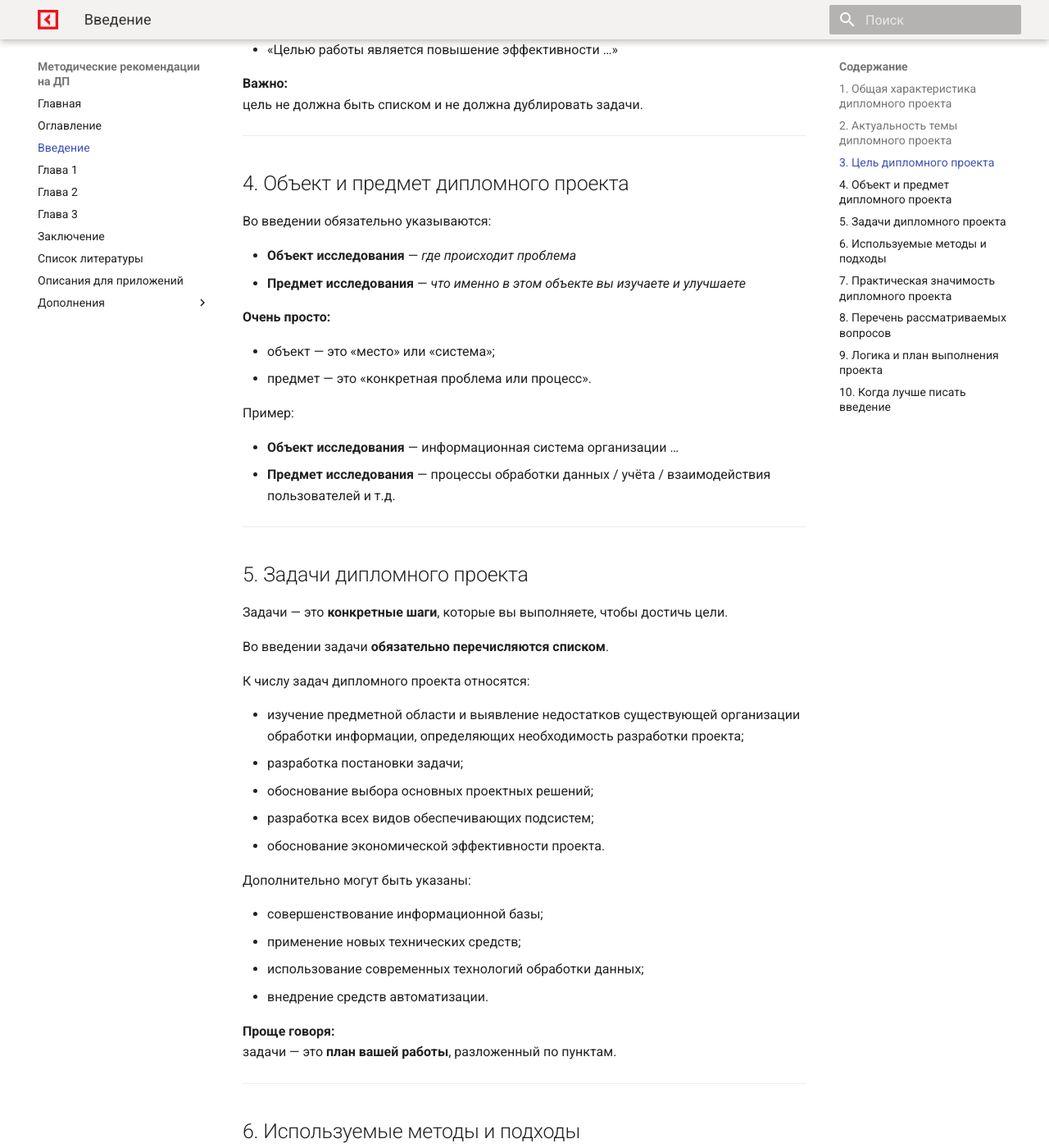
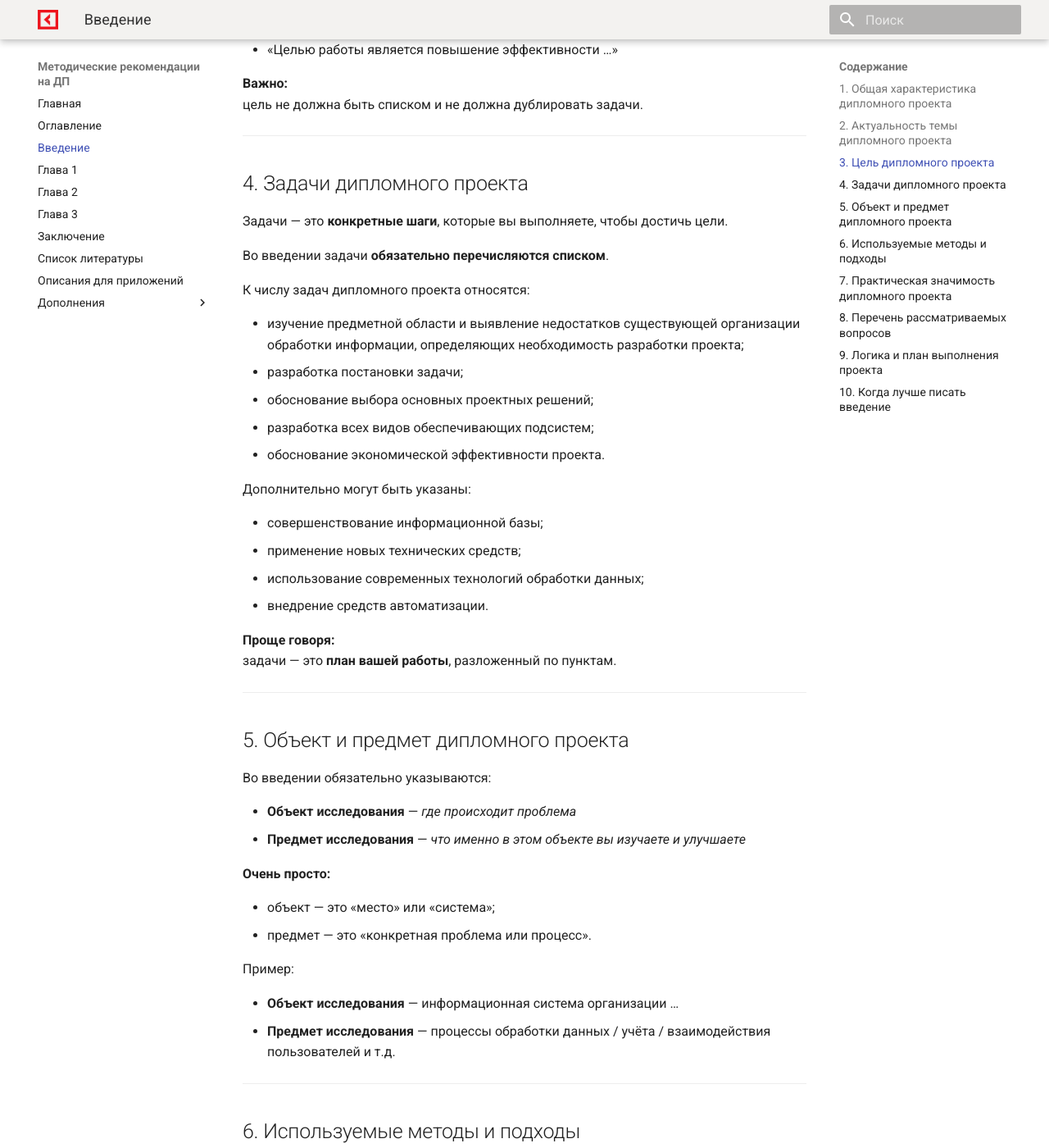
Before and after one commit to OlgaKraven/DKIP.DP-2025, an MkDocs documentation site: the page built from docs/introduction.md, in a window 1280 px wide and 1400 px high, scrolled down 1614 px. Shown: the whole window at 82% size. Built offline with MkDocs 1.6.1 and Material for MkDocs 9.7.7, drawn with Linux system fonts in a browser that asks for light colours; some of the changed lines change nothing that is shown.

Commit message:
first commit

```diff
--- a/docs/introduction.md
+++ b/docs/introduction.md
@@ -66,26 +66,8 @@
 
 ---
 
-## 4. Объект и предмет дипломного проекта
 
-Во введении обязательно указываются:
-
-- **Объект исследования** — *где происходит проблема*
-- **Предмет исследования** — *что именно в этом объекте вы изучаете и улучшаете*
-
-**Очень просто:**
-
-- объект — это «место» или «система»;
-- предмет — это «конкретная проблема или процесс».
-
-Пример:
-
-- **Объект исследования** — информационная система организации …
-- **Предмет исследования** — процессы обработки данных / учёта / взаимодействия пользователей и т.д.
-
----
-
-## 5. Задачи дипломного проекта
+## 4. Задачи дипломного проекта
 
 Задачи — это **конкретные шаги**, которые вы выполняете, чтобы достичь цели.
 
@@ -108,6 +90,24 @@
 
 **Проще говоря:**
 задачи — это **план вашей работы**, разложенный по пунктам.
+
+---
+## 5. Объект и предмет дипломного проекта
+
+Во введении обязательно указываются:
+
+- **Объект исследования** — *где происходит проблема*
+- **Предмет исследования** — *что именно в этом объекте вы изучаете и улучшаете*
+
+**Очень просто:**
+
+- объект — это «место» или «система»;
+- предмет — это «конкретная проблема или процесс».
+
+Пример:
+
+- **Объект исследования** — информационная система организации …
+- **Предмет исследования** — процессы обработки данных / учёта / взаимодействия пользователей и т.д.
 
 ---
 
```
Also changed, not shown: site/search/search_index.json, site/toc.html.
